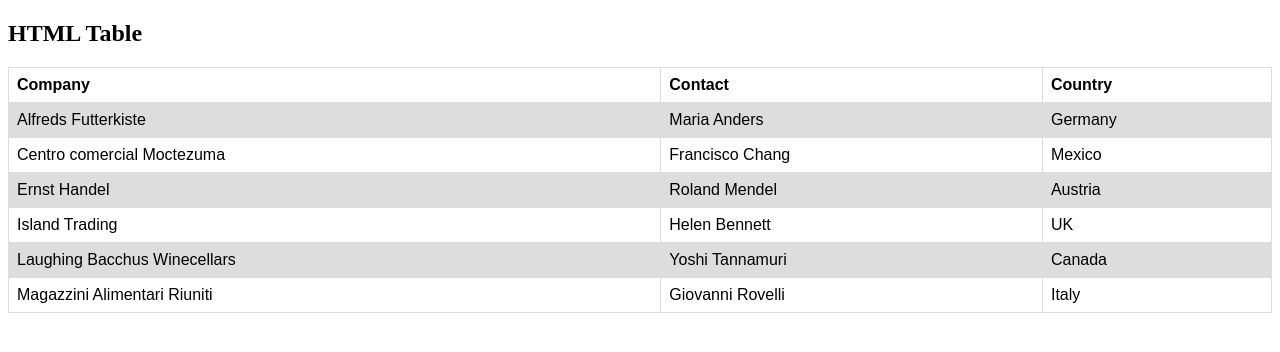
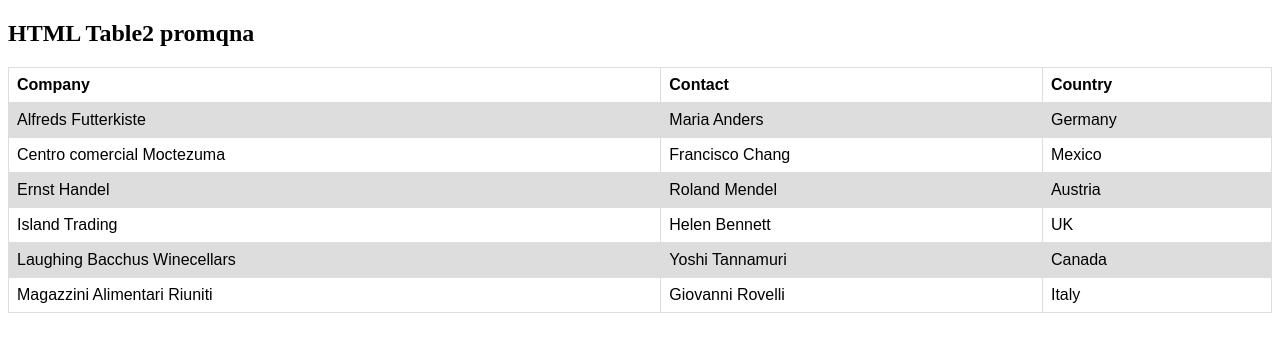
Before and after one commit to IvelinP/Kontrolno, a plain HTML site: page index.html in a window 1280 px wide. Drawn offline with Linux system fonts and the light colour scheme.

Commit message:
Georgi Simonov 1601681038

```diff
--- a/index.html
+++ b/index.html
@@ -21,7 +21,7 @@ tr:nth-child(even) {
 </head>
 <body>
 
-<h2>HTML Table</h2>
+<h2>HTML Table2 promqna</h2>
 
 <table>
   <tr>
```
